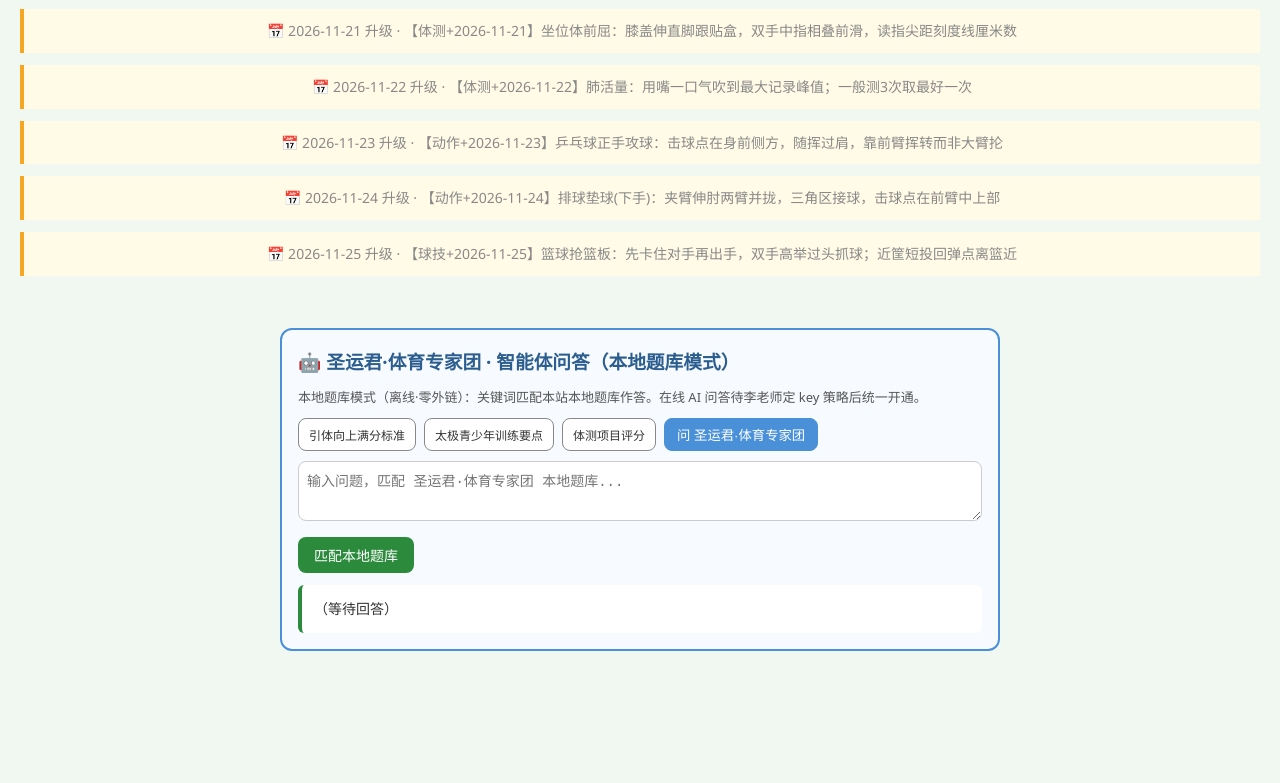
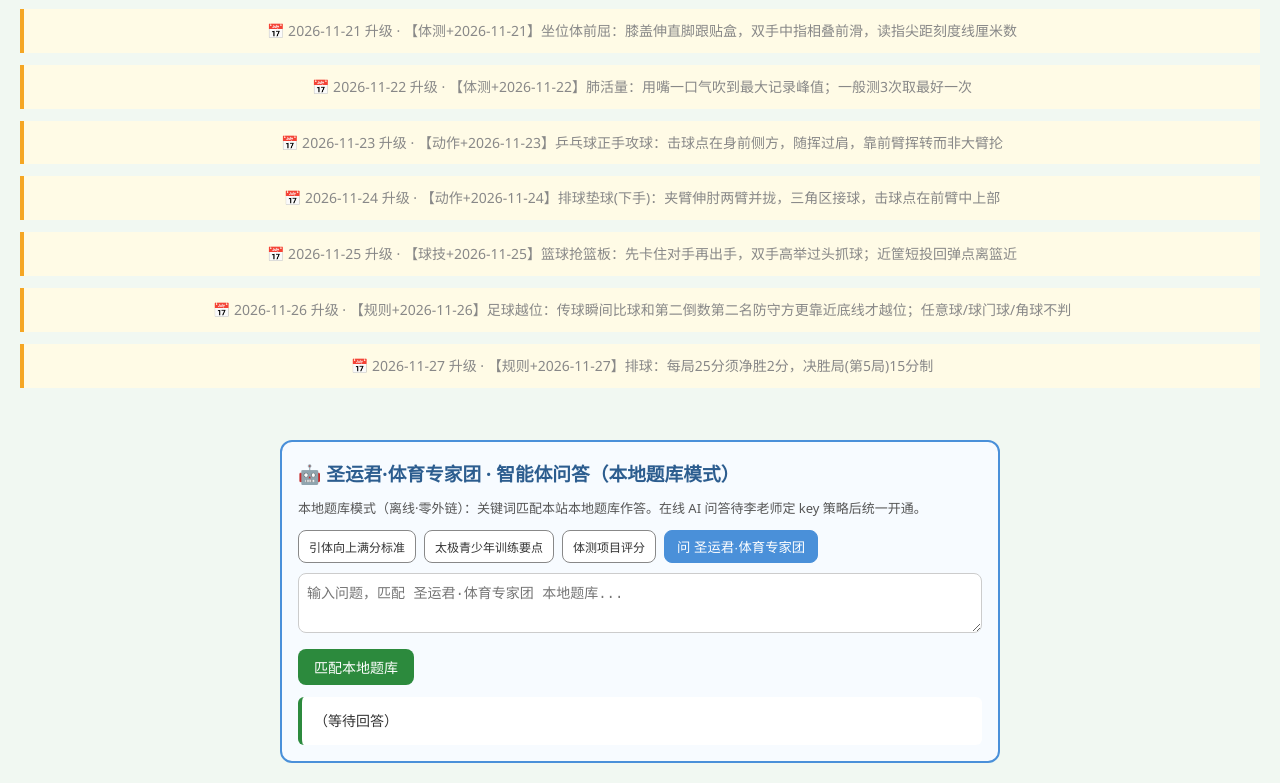
Before and after one commit to dapengzhanchi141345/teachbot-deploy, a plain HTML site: page web/sites/pe.html in a window 1280 px wide. Shown: the part 2337-3120 px from the top of the page. Before the commit the page ends 3008 px from the top, so only its background shows below. Drawn offline with Linux system fonts and the light colour scheme.

Commit message:
sync pe.html from li-yanming-pe 独立站 (11-27)

```diff
--- a/web/sites/pe.html
+++ b/web/sites/pe.html
@@ -136,6 +136,10 @@ footer{text-align:center;padding:20px;color:#888;font-size:13px;margin-top:30px;
 <div style="background:#fffbe6;border-left:4px solid #f5a623;padding:10px;margin:12px 0;font-size:14px">📅 2026-11-24 升级 · 【动作+2026-11-24】排球垫球(下手)：夹臂伸肘两臂并拢，三角区接球，击球点在前臂中上部</div>
 
 <div style="background:#fffbe6;border-left:4px solid #f5a623;padding:10px;margin:12px 0;font-size:14px">📅 2026-11-25 升级 · 【球技+2026-11-25】篮球抢篮板：先卡住对手再出手，双手高举过头抓球；近筐短投回弹点离篮近</div>
+
+<div style="background:#fffbe6;border-left:4px solid #f5a623;padding:10px;margin:12px 0;font-size:14px">📅 2026-11-26 升级 · 【规则+2026-11-26】足球越位：传球瞬间比球和第二倒数第二名防守方更靠近底线才越位；任意球/球门球/角球不判</div>
+
+<div style="background:#fffbe6;border-left:4px solid #f5a623;padding:10px;margin:12px 0;font-size:14px">📅 2026-11-27 升级 · 【规则+2026-11-27】排球：每局25分须净胜2分，决胜局(第5局)15分制</div>
 </footer>
 
 <script>
```
